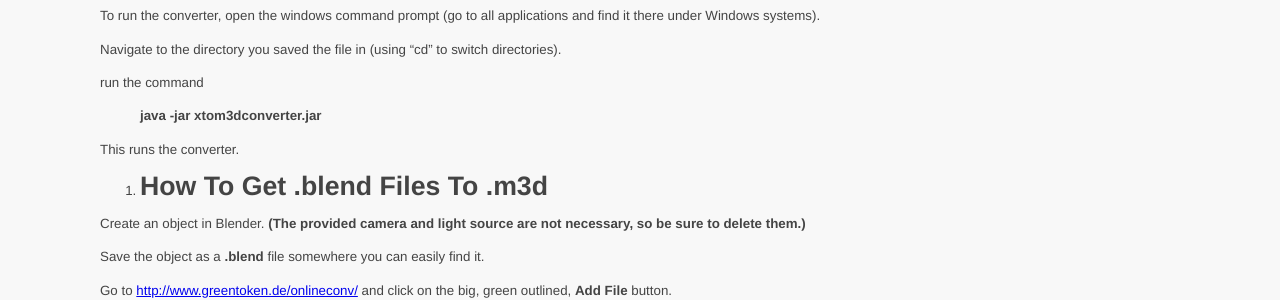
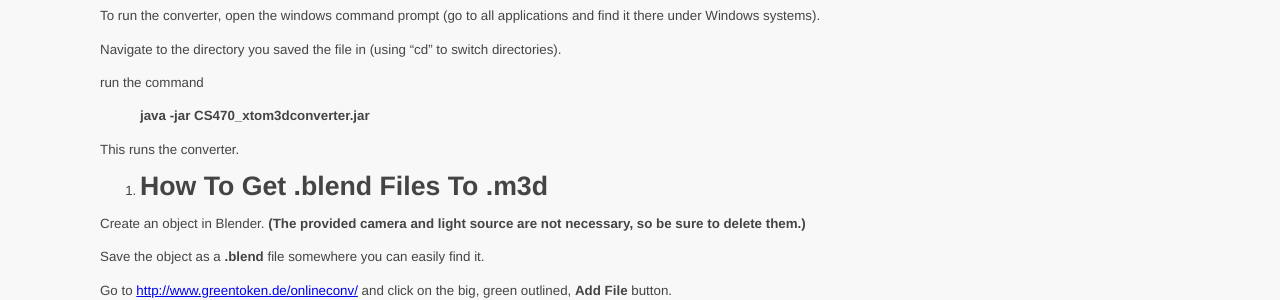
Before and after one commit to ycpcs/cs470-fall2014, a Jekyll site: the page built from labs/lab06-2.md, in a window 1280 px wide. Shown: the part 507-807 px from the top of the page. Built offline with Jekyll 4.4.1, drawn with Linux system fonts in a browser that asks for light colours; Markdown is read by kramdown in place of the engine named in the settings.

Commit message:
fix java command
fix filename in java command line

```diff
--- a/labs/lab06-2.md
+++ b/labs/lab06-2.md
@@ -29,7 +29,7 @@ Navigate to the directory you saved the file in (using "cd" to switch directorie
 
 run the command
 
-> **java -jar xtom3dconverter.jar**
+> **java -jar CS470_xtom3dconverter.jar**
 
 This runs the converter.
 
```
